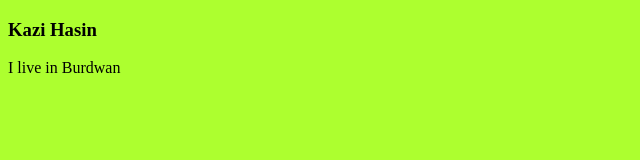
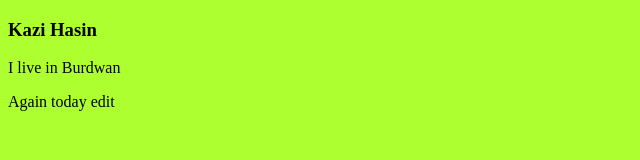
Before and after one commit to KaziHasin/MyDemo, a plain HTML site: page index.html in a window 1280 px wide. Shown: the whole page, without its empty margins (0-640 px from the left). Drawn offline with Linux system fonts and the light colour scheme.

Commit message:
Agian change today 30.01

```diff
--- a/index.html
+++ b/index.html
@@ -9,5 +9,6 @@
 <body>
 <h3>Kazi Hasin</h3>
 <p>I live in Burdwan</p>
+<p>Again today edit</p>
 </body>
 </html>
```
